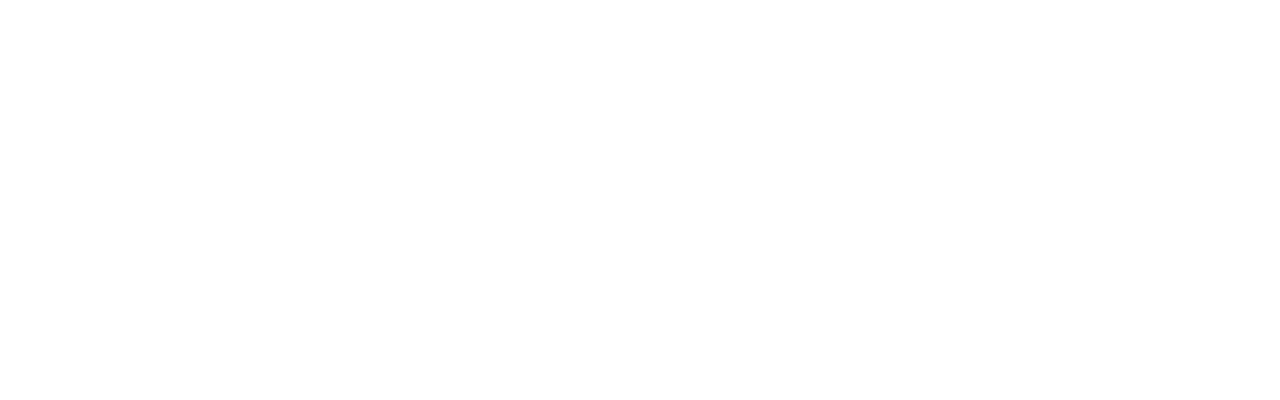
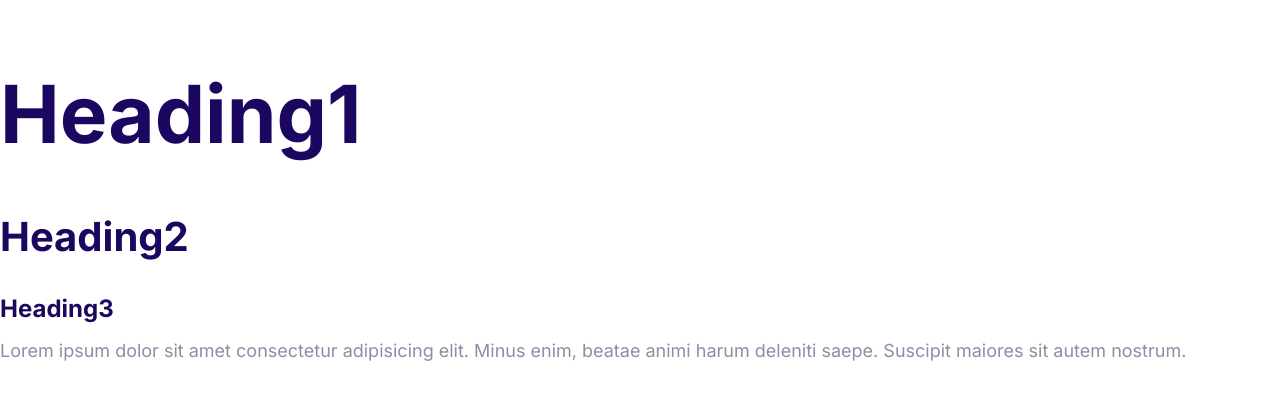
Before and after one commit to Abalak1/First-project-html-css-pt-3, a plain HTML site: page index.htm in a window 1280 px wide. Drawn offline with Linux system fonts and the light colour scheme.

Commit message:
Define the styles for the fonts.

```diff
--- a/css/Styles.css
+++ b/css/Styles.css
@@ -5,3 +5,47 @@
   --color-headings: #1b0760;
   --color-body: #918ca4;
 }
+html {
+  font-size: 62.5%;
+}
+body {
+  font-family: Inter, arial, Arial, Helvetica, sans-serif;
+  font-size: 2.4rem;
+  line-height: 1.5;
+  color: var(--color-body);
+}
+
+h1,
+h2,
+h3 {
+  color: var(--color-headings);
+  margin-bottom: 1rem;
+}
+
+h1 {
+  font-size: 7rem;
+}
+h2 {
+  font-size: 4rem;
+}
+h3 {
+  font-size: 3rem;
+}
+p {
+  margin-top: 0;
+}
+
+@media screen and (min-width: 1024px) {
+  body {
+    font-size: 1.8rem;
+  }
+  h1 {
+    font-size: 8rem;
+  }
+  h2 {
+    font-size: 4rem;
+  }
+  h3 {
+    font-size: 2.4rem;
+  }
+}
--- a/index.htm
+++ b/index.htm
@@ -5,8 +5,22 @@
     <meta http-equiv="X-UA-Compatible" content="IE=edge" />
     <meta name="viewport" content="width=device-width, initial-scale=1.0" />
     <title>Document</title>
+    <link rel="preconnect" href="https://fonts.googleapis.com" />
+    <link rel="preconnect" href="https://fonts.gstatic.com" crossorigin />
+    <link
+      href="https://fonts.googleapis.com/css2?family=Inter:wght@400;700&family=Open+Sans:ital,wght@1,300&display=swap"
+      rel="stylesheet"
+    />
     <link rel="stylesheet" href="css/normalize.css" />
     <link rel="stylesheet" href="css/Styles.css" />
   </head>
-  <body></body>
+  <body>
+    <h1>Heading1</h1>
+    <h2>Heading2</h2>
+    <h3>Heading3</h3>
+    <p>
+      Lorem ipsum dolor sit amet consectetur adipisicing elit. Minus enim,
+      beatae animi harum deleniti saepe. Suscipit maiores sit autem nostrum.
+    </p>
+  </body>
 </html>
```
